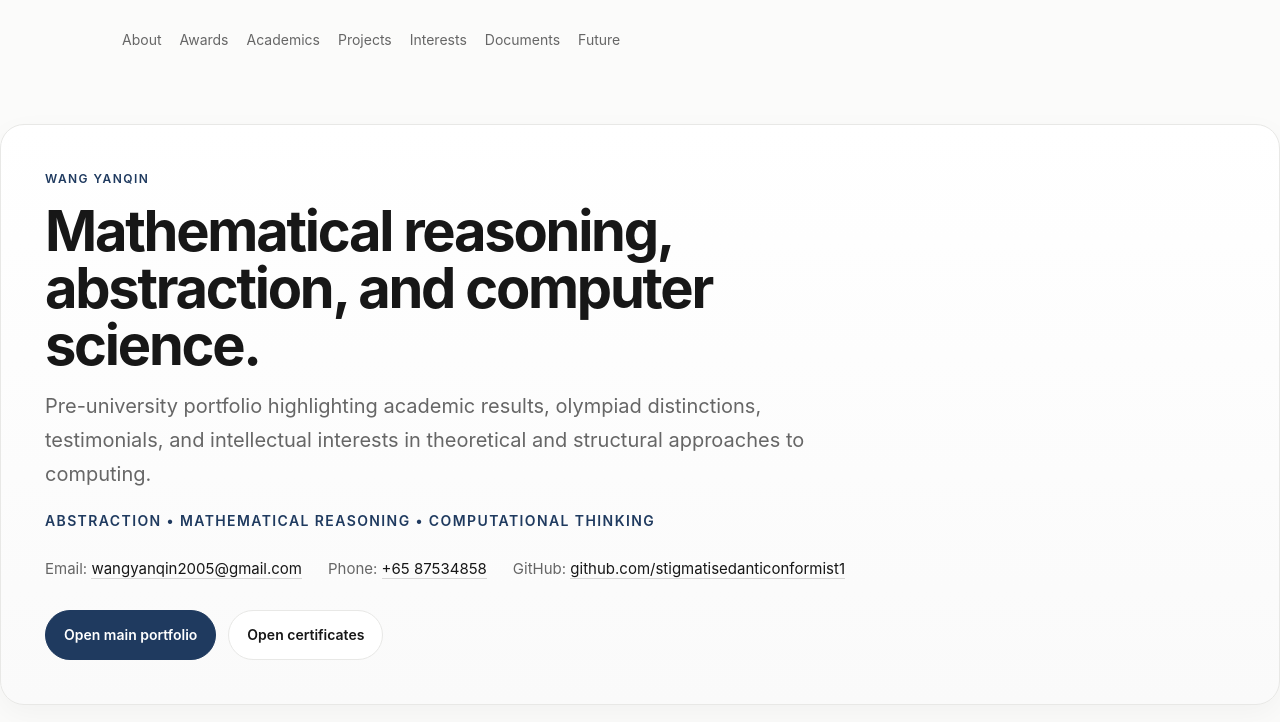
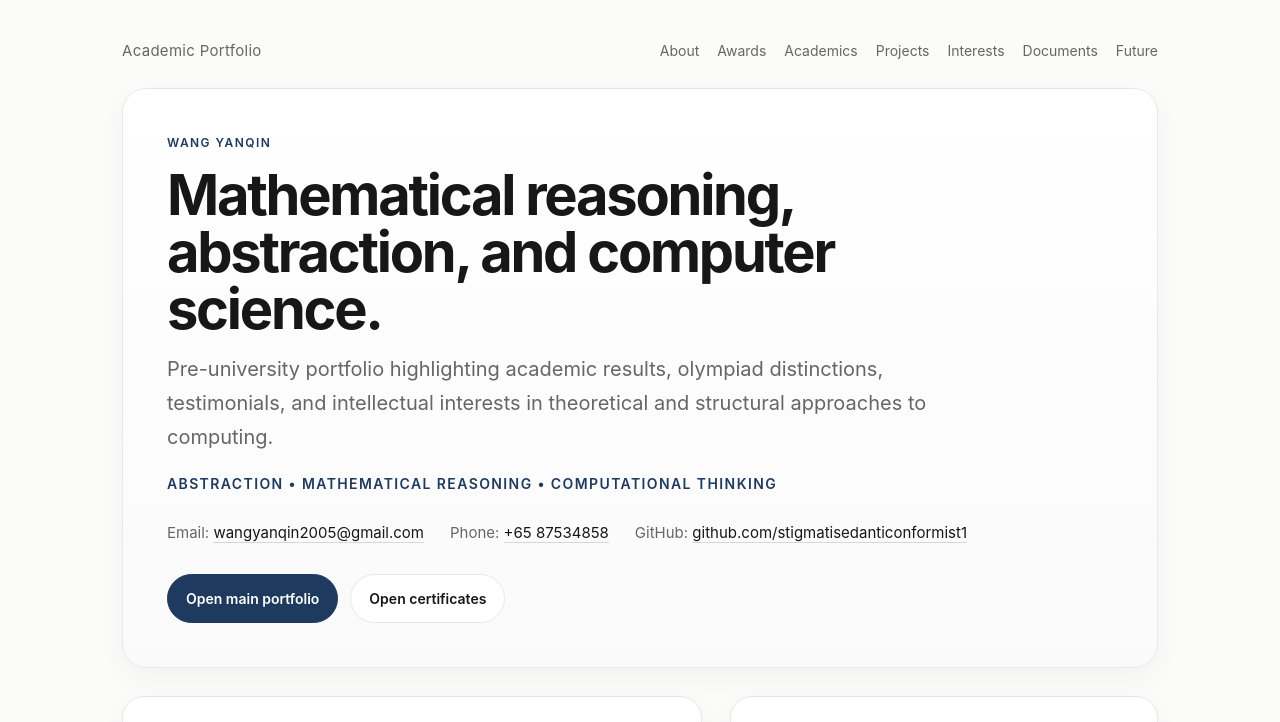
Before and after one commit to stigmatisedanticonformist1/yanqin-portfolio, a plain HTML site: page index.html in a window 1280 px wide. Shown: the top 722 px of the page. Drawn offline with Linux system fonts and the light colour scheme.

Commit message:
Update index.html

```diff
--- a/index.html
+++ b/index.html
@@ -287,6 +287,8 @@
 </head>
 <body>
   <div class="wrap">
+    <div class="nav">
+  <div class="brand">Academic Portfolio</div>
   <div class="navlinks">
     <a href="#about">About</a>
     <a href="#awards">Awards</a>
@@ -436,7 +438,6 @@
   <h2>Projects & Explorations</h2>
 
   <div class="awards">
-
     <div class="award">
       <div class="award-title">Tower of Hanoi and Recursive Structure</div>
       <div class="award-desc">
@@ -482,6 +483,8 @@
         which deepens my interest in the foundations of computation.
       </div>
     </div>
+  </div>
+</section>
 
 <section class="section" id="interests">
   <h2>Intellectual Interests</h2>
@@ -508,11 +511,8 @@
     theorem demonstrate that mathematics itself is not a closed system,
     but an evolving framework that continues to raise new questions.
   </p>
-
 </section>
 
-  </div>
-    </section>
     <section class="section" id="future">
       <h2>Future direction</h2>
       <p>
```
Lines whose indentation alone changed are shown as unchanged.
